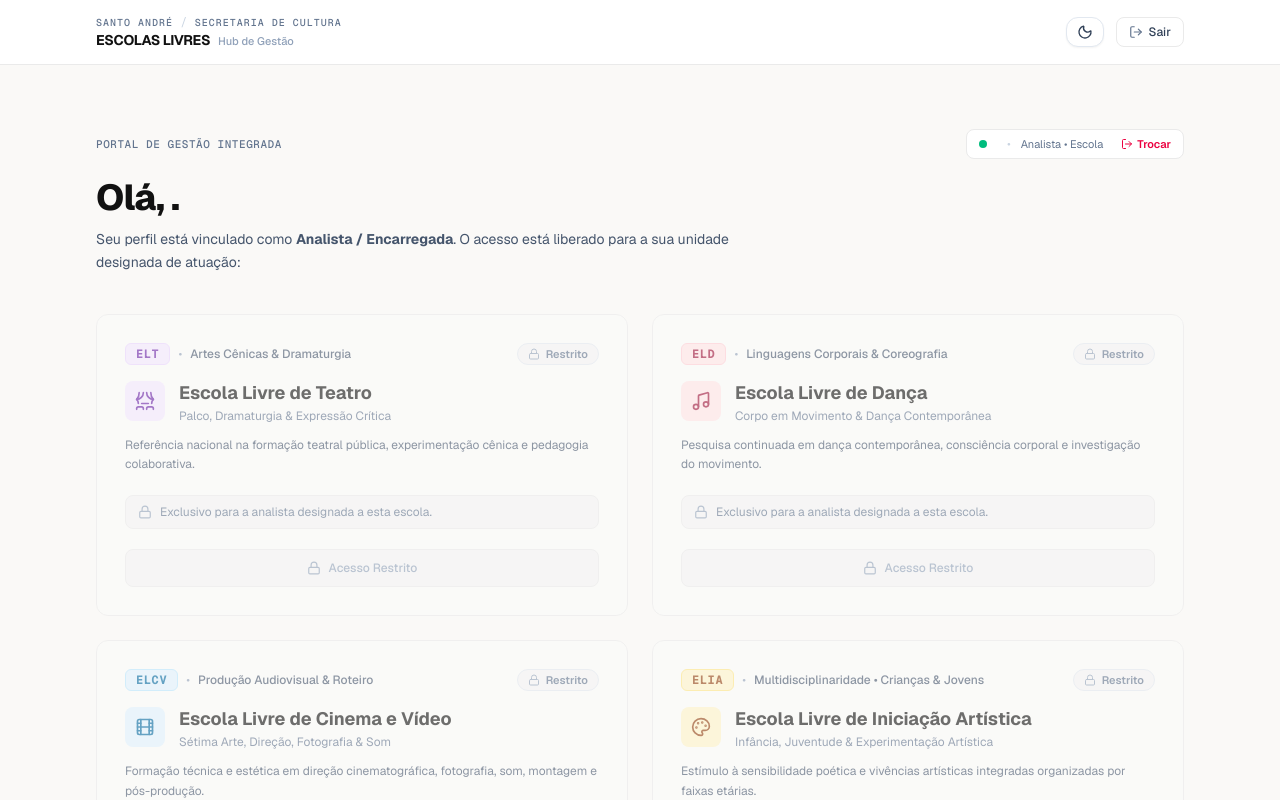
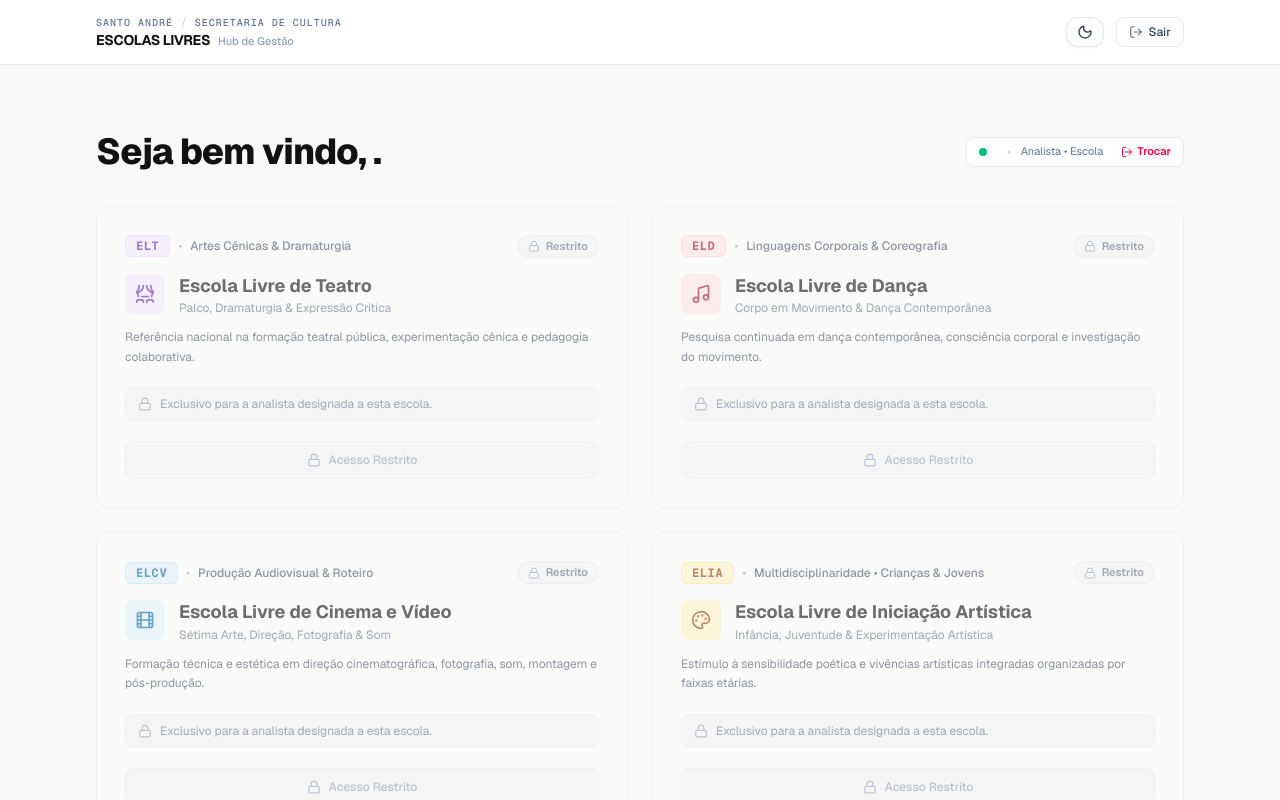
Before and after one commit to Luis9768/SistemaGestaoMatriculas, a Next.js app in the folder frontend/: page /direcionamento in a window 1280 px wide. Shown: the top 800 px of the page. Built offline with nearby package versions, Linux system fonts and the light colour scheme; no server answers; sample sign-in values are in the browser's storage.

Commit message:
style(hub): simplify greeting header, remove yellow badge and description paragraph

```diff
--- a/frontend/src/components/DirecionamentoEscolasView.tsx
+++ b/frontend/src/components/DirecionamentoEscolasView.tsx
@@ -122,11 +122,11 @@ export function DirecionamentoEscolasView({
       {/* Conteúdo Principal — Macro Espaçamento Utilitário */}
       <main className="flex-1 max-w-6xl w-full mx-auto px-4 sm:px-8 py-10 sm:py-16 flex flex-col justify-center">
         {/* Saudação no Canto Superior Esquerdo */}
-        <div className="mb-10 text-left">
-          <div className="flex flex-wrap items-center justify-between gap-4 mb-4">
-            <span className="font-mono text-[11px] uppercase tracking-wider text-slate-500 dark:text-slate-400 font-medium">
-              Portal de Gestão Integrada
-            </span>
+        <div className="mb-8 text-left">
+          <div className="flex flex-wrap items-center justify-between gap-4">
+            <h2 className="text-3xl sm:text-4xl font-extrabold text-[#111111] dark:text-white tracking-tight leading-tight">
+              Seja bem vindo, {usuarioLogado.nome}.
+            </h2>
 
             {/* Pill com Usuário Ativo e Botão para Trocar de Conta */}
             <div className="inline-flex items-center gap-2.5 px-3 py-1.5 rounded-lg border border-[#EAEAEA] dark:border-slate-800 bg-white dark:bg-[#0E131F] text-xs">
@@ -149,22 +149,6 @@ export function DirecionamentoEscolasView({
               </button>
             </div>
           </div>
-
-          <h2 className="text-3xl sm:text-4xl font-extrabold text-[#111111] dark:text-white tracking-tight leading-tight">
-            Olá, {usuarioLogado.nome}.
-          </h2>
-
-          <p className="text-sm text-slate-600 dark:text-slate-400 mt-2 max-w-2xl font-normal leading-relaxed">
-            {isAdmin ? (
-              <>
-                Como <strong>Coordenação Geral</strong>, você tem acesso irrestrito a todas as 4 Escolas Livres. Selecione a unidade que deseja gerenciar:
-              </>
-            ) : (
-              <>
-                Seu perfil está vinculado como <strong>Analista / Encarregada</strong>. O acesso está liberado para a sua unidade designada de atuação:
-              </>
-            )}
-          </p>
         </div>
 
         {/* Grade Bento dos 4 Campos das Escolas Livres */}
```
